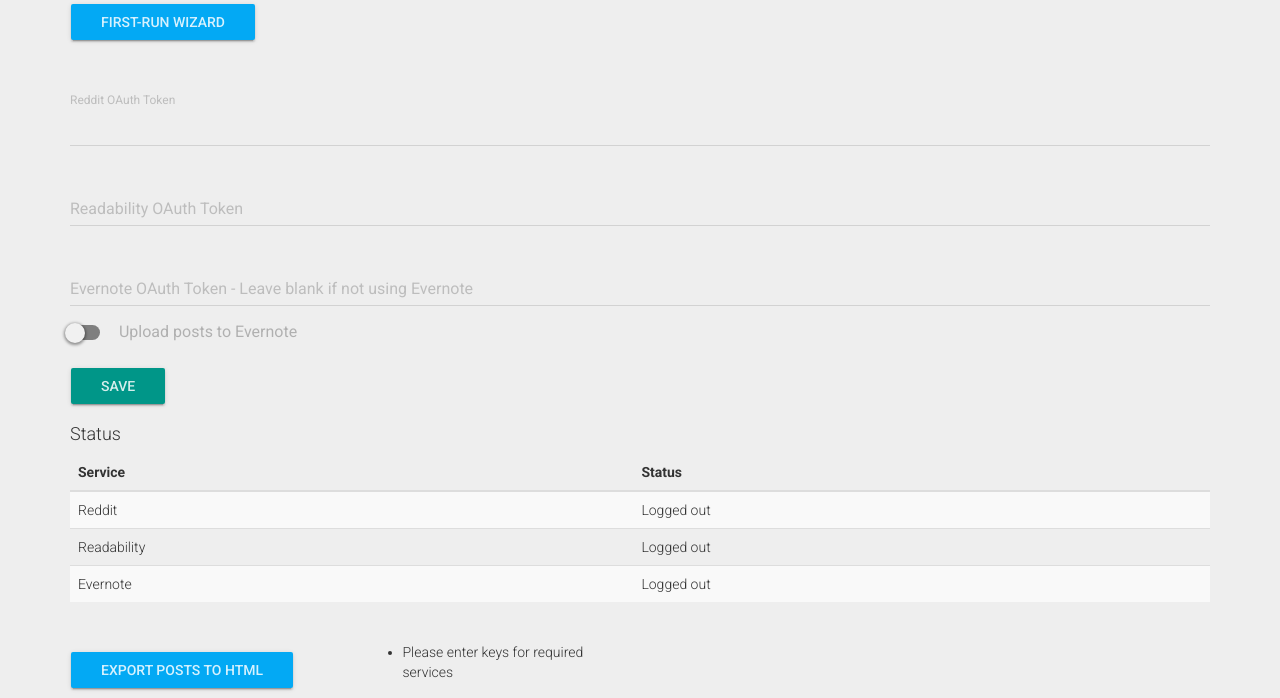
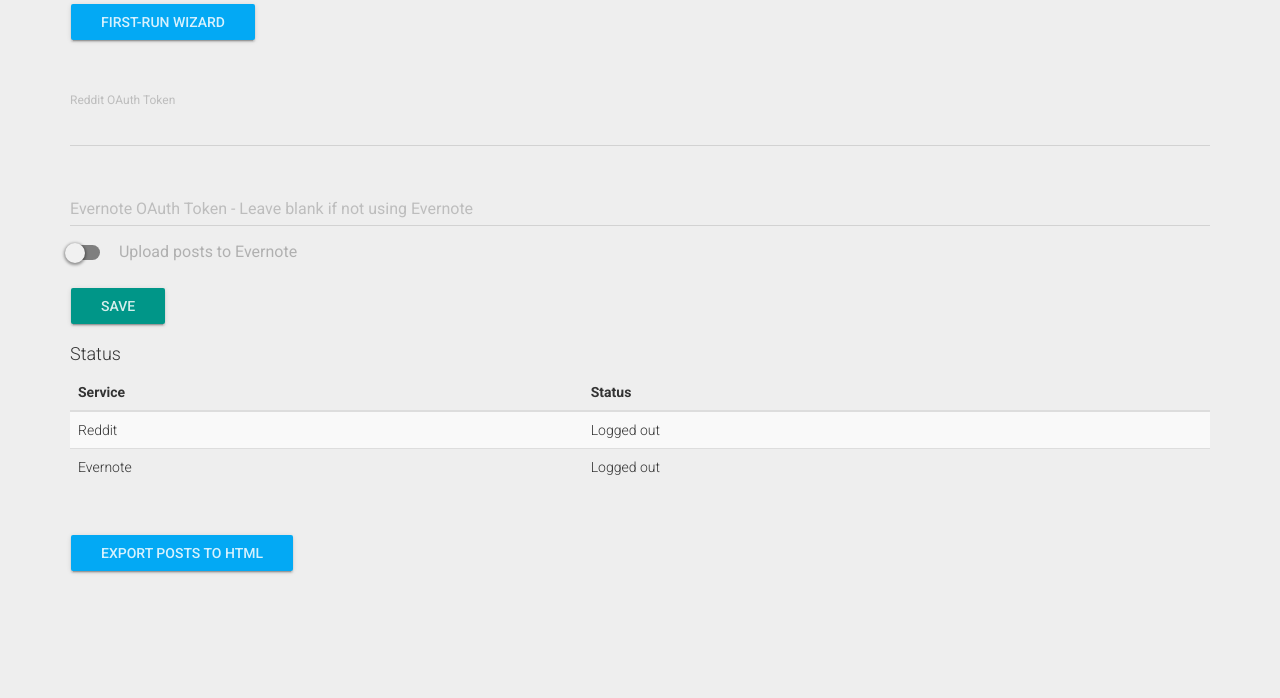
Before and after one commit to jallier/SavedRetriever, a Flask app: page /settings in a window 1280 px wide. Shown: the part 206-904 px from the top of the page. After the commit the page ends 780 px from the top, so only its background shows below. Run offline with Flask 2, Linux system fonts and the light colour scheme; data that the repository does not hold is empty; some libraries are stand-ins or nearby versions.

Commit message:
Removed uneeded tokens from settings page and form requirements

```diff
--- a/Resources/forms.py
+++ b/Resources/forms.py
@@ -5,7 +5,5 @@ from wtforms.validators import DataRequired
 
 class SettingsForm(Form):
     reddit_token = StringField('reddit_token', validators=[DataRequired()])
-    imgur_token = StringField('imgur_token')
-    readability_token = StringField('readability_token', validators=[DataRequired()])
     evernote_token = StringField('evernote_token')
     upload_to_evernote = BooleanField('upload_to_evernote', default=False)
--- a/flask_app.py
+++ b/flask_app.py
@@ -68,10 +68,9 @@ def run():
 def settings():
     form = SettingsForm()
     reddit_token = models.Settings.query.filter_by(setting_name='reddit_refresh_token').first()
-    if not form.validate_on_submit():
-        flash("Please enter keys for required services")
-    return render_template('settings.html', form=form, reddit_token=reddit_token, readability_token=None,
-                           evernote_token=None)
+    # if not form.validate_on_submit():
+    #     flash("Please enter keys for required services")
+    return render_template('settings.html', form=form, reddit_token=reddit_token, evernote_token=None)
 
 
 @app.route("/reddit_wizard")
--- a/templates/settings.html
+++ b/templates/settings.html
@@ -67,11 +67,6 @@
                         {{ form.reddit_token(size=50, class_="form-control", value=reddit_token.setting_value) }}
                         <span class="material-input"></span>
                     </div>
-                    <div class="form-group is-empty {% if readability_token is not none %} control-label {% else %} label-floating {% endif %}">
-                        <label class="control-label" for="focusedInput3">Readability OAuth Token</label>
-                        {{ form.readability_token(size=50, class_="form-control") }}
-                        <span class="material-input"></span>
-                    </div>
                     <div class="form-group is-empty {% if evernote_token is not none %} control-label {% else %} label-floating {% endif %}">
                         <label class="control-label" for="focusedInput4">Evernote OAuth Token - Leave blank if not using
                             Evernote</label>
@@ -116,14 +111,6 @@
                     </td>
                     <td>
                         {% if reddit_token.token_authorised == true %} Logged in {% else %} Logged out {% endif %}
-                    </td>
-                </tr>
-                <tr>
-                    <td>
-                        Readability
-                    </td>
-                    <td>
-                        Logged out
                     </td>
                 </tr>
                 <tr>
```
